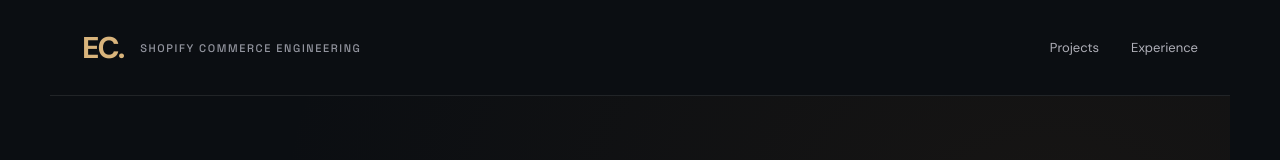
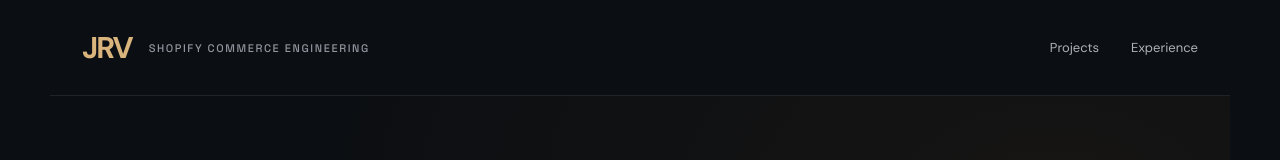
Before and after one commit to bonvallite/developer-portfolio, a Next.js app: page /cartoncloud-integration in a window 1280 px wide. Shown: the top 160 px of the page. Built offline with nearby package versions, Linux system fonts and the light colour scheme.

Commit message:
fix(brand): use user-approved JRV identity rather than EC.

```diff
--- a/app/cartoncloud-integration/page.tsx
+++ b/app/cartoncloud-integration/page.tsx
@@ -39,7 +39,7 @@ export default function CartonCloudIntegrationCaseStudy() {
   return (
     <main>
       <header className="header container">
-        <Link className="brand" href="/"><strong>EC.</strong><span>SHOPIFY COMMERCE ENGINEERING</span></Link>
+        <Link className="brand" href="/"><strong>JRV</strong><span>SHOPIFY COMMERCE ENGINEERING</span></Link>
         <nav aria-label="Page navigation"><Link href="/#work">Projects</Link><Link href="/experience">Experience</Link></nav>
       </header>
       <section className="hero container" style={{paddingBottom:70}}>
```
